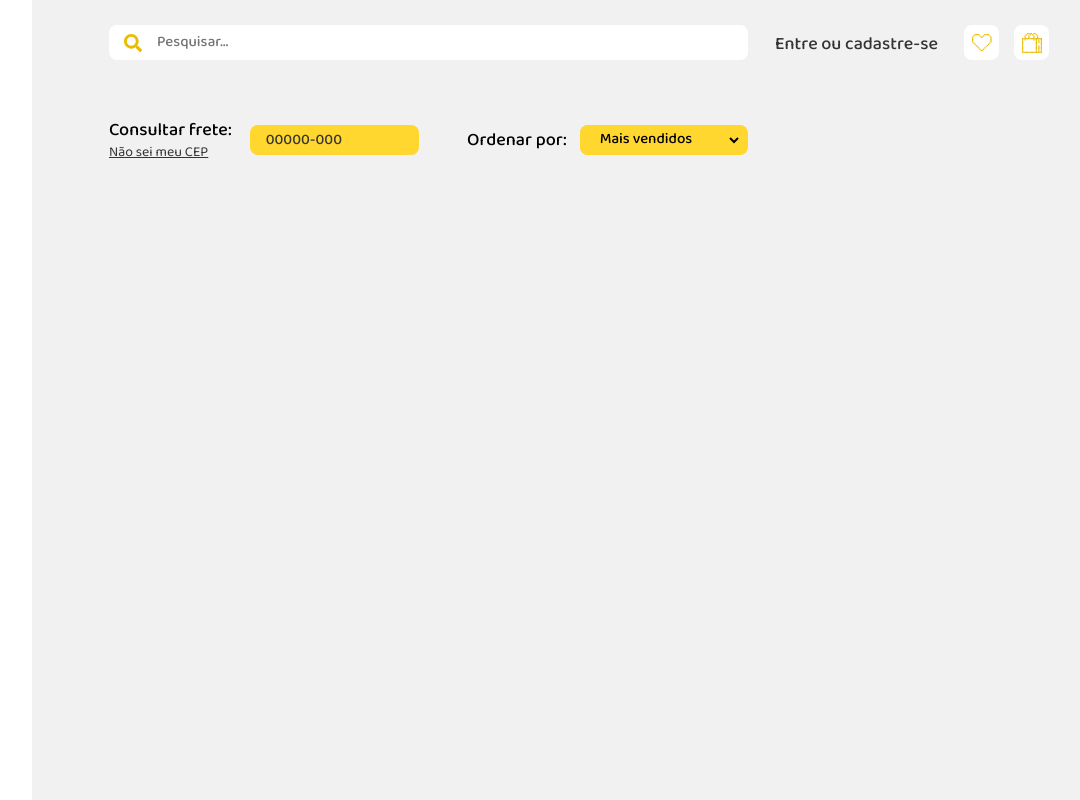
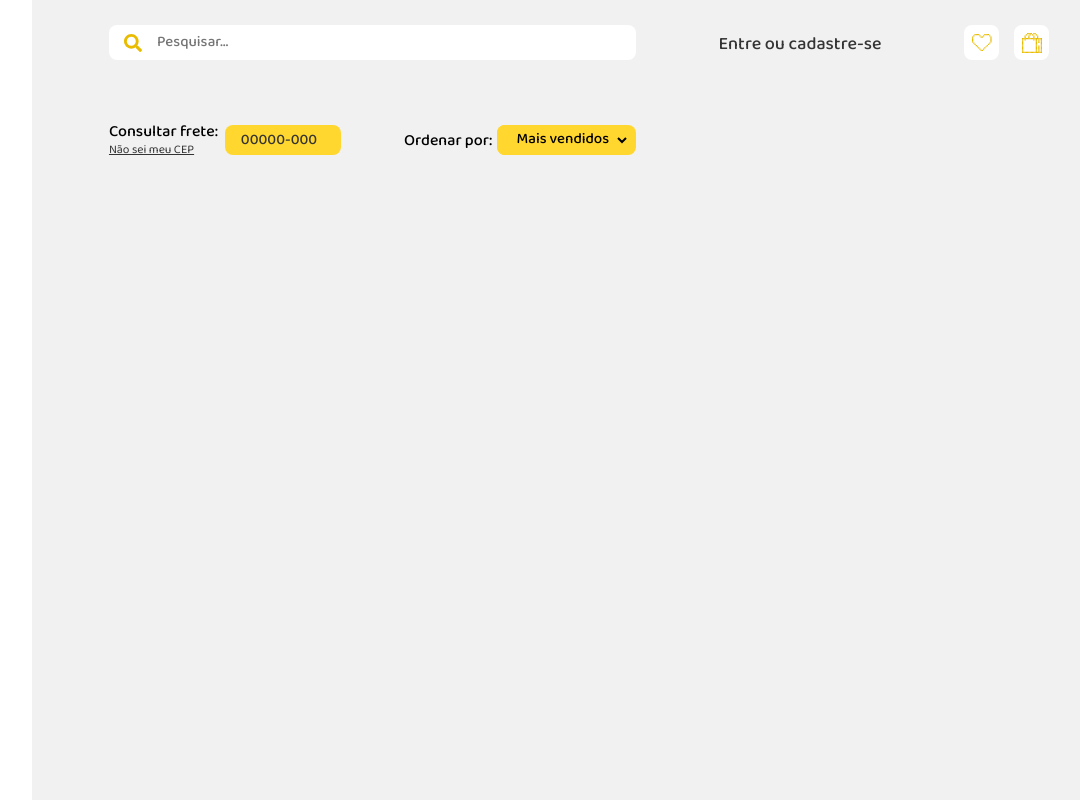
Before and after one commit to agnysbueno/GeekCoins, a PHP site: page /src/views/search.html in a window 1280 px wide. Shown: the whole page, without its empty margins (154-1234 px from the left). Run offline with PHP 8.4, Linux system fonts and the light colour scheme.

Commit message:
shorting space between cep and ordination

```diff
--- a/public/css/search.css
+++ b/public/css/search.css
@@ -29,7 +29,7 @@ body {
 
 #form-search,
 .delivery-ordination {
-    width: 68%;
+    width: 56%;
 }
 
 #bar-search {
@@ -43,7 +43,8 @@ body {
     align-items: center;
 }
 
-.delivery, .ordination {
+.delivery,
+.ordination {
     width: 44%;
     height: 40%;
     display: flex;
@@ -58,21 +59,25 @@ body {
 }
 
 .text-delivery span {
-    font-size: 18px;
+    font-size: 16px;
     font-weight: 500;
     color: #000000;
-    line-height: 24px;
+    line-height: 20px;
 }
 
 .find-cep {
-    font-size: 14px;
+    font-size: 12px;
     font-weight: 400;
     color: #343434;
-    line-height: 19px;
+    line-height: 16px;
 }
 
 .form-cep {
     width: 50%;
+}
+
+.type-cep {
+    width: 100%
 }
 
 .type-cep,
@@ -104,7 +109,7 @@ body {
 }
 
 .ordination span {
-    font-size: 18px;
+    font-size: 16px;
     font-weight: 500;
     color: #000000;
 }
--- a/src/views/search.html
+++ b/src/views/search.html
@@ -65,6 +65,7 @@
                 </div>
             </div>
 
+
         </div>
     </main>
 </body>
```
